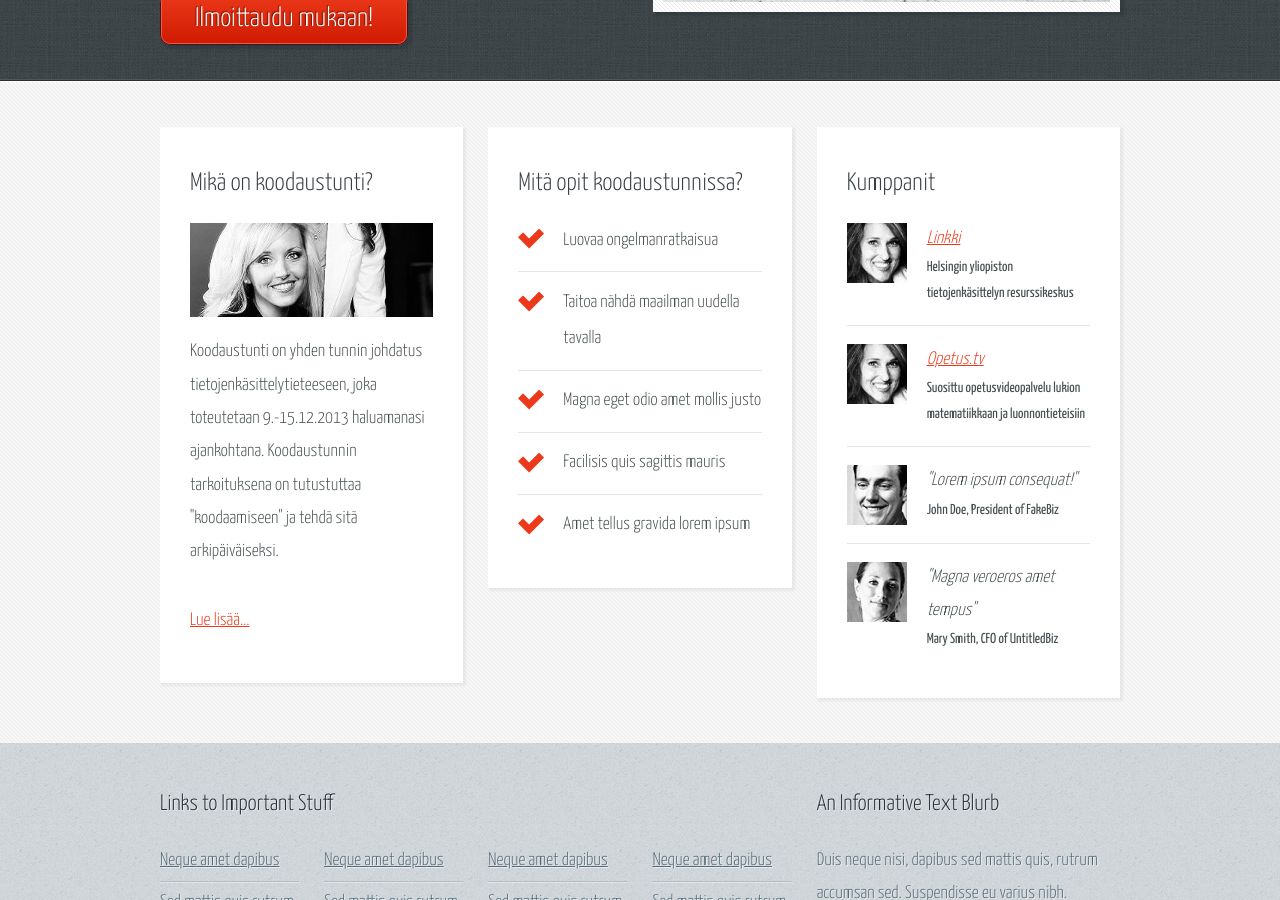
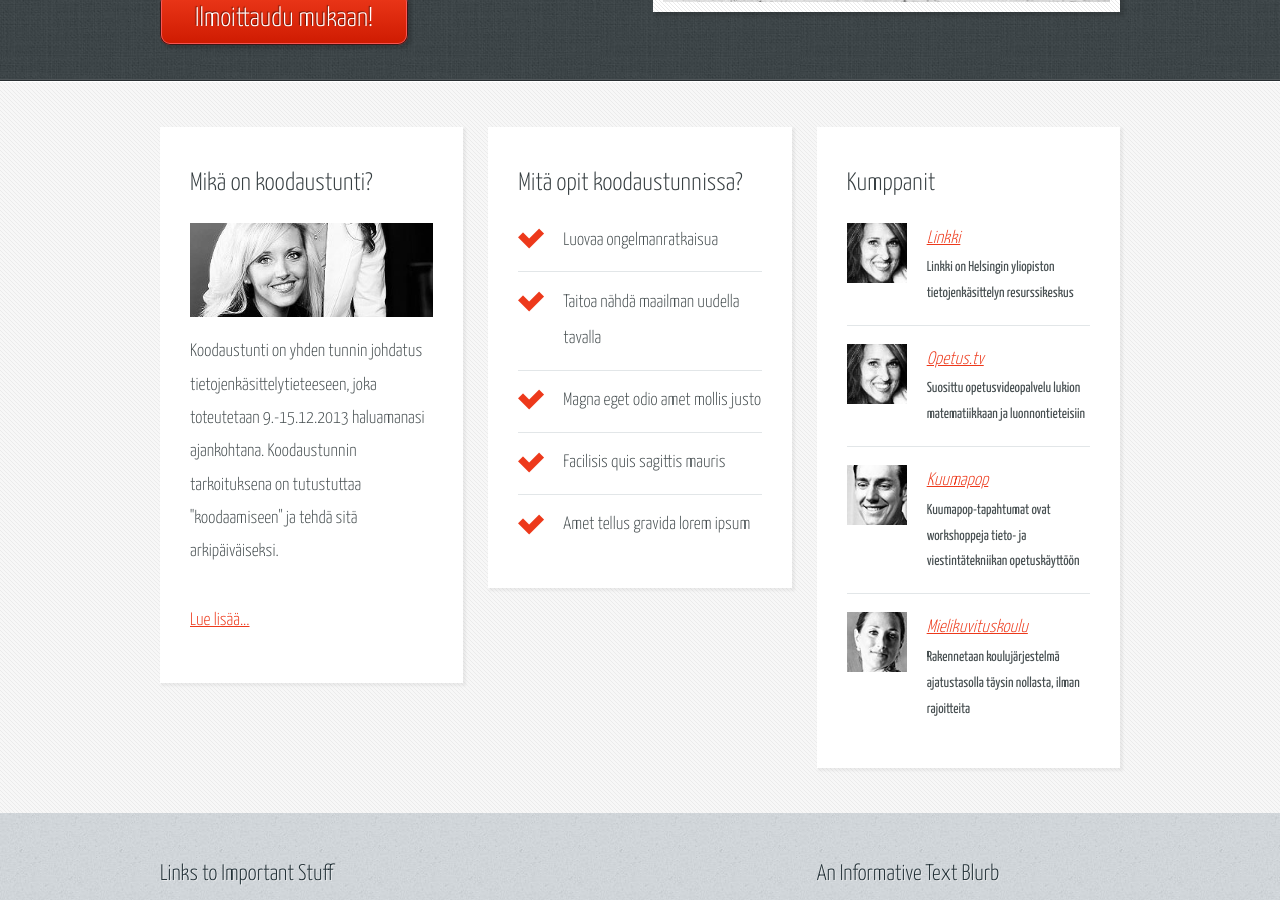
Before and after one commit to jannecederberg/koodaustunti.fi, a Jekyll site: the page built from index.html, in a window 1280 px wide and 900 px high, scrolled down 349 px. Built offline with Jekyll 4.4.1, drawn with Linux system fonts in a browser that asks for light colours; Markdown is read by kramdown in place of the engine named in the settings.

Commit message:
Etusivuun muutoksia ja CNAME beta.koodaustunti.fi

```diff
--- a/CNAME
+++ b/CNAME
@@ -1 +1 @@
-koodaustunti.fi
+beta.koodaustunti.fi
--- a/_layouts/default.html
+++ b/_layouts/default.html
@@ -187,7 +187,7 @@
                       <li>
                         <img src="images/pic06.jpg" alt="" />
                         <p><a href="http://linkki.cs.helsinki.fi/">Linkki</a></p>
-                        <span>Helsingin yliopiston tietojenkäsittelyn resurssikeskus</span>
+                        <span>Linkki on Helsingin yliopiston tietojenkäsittelyn resurssikeskus</span>
                       </li>
                       <li>
                         <img src="images/pic06.jpg" alt="" />
@@ -196,13 +196,13 @@
                       </li>
                       <li>
                         <img src="images/pic07.jpg" alt="" />
-                        <p>"Lorem ipsum consequat!"</p>
-                        <span>John Doe, President of FakeBiz</span>
+                        <p><a href="http://www.kuumapop.fi">Kuumapop</a></p>
+                        <span>Kuumapop-tapahtumat ovat workshoppeja tieto- ja viestintätekniikan opetuskäyttöön</span>
                       </li>
                       <li>
                         <img src="images/pic08.jpg" alt="" />
-                        <p>"Magna veroeros amet tempus"</p>
-                        <span>Mary Smith, CFO of UntitledBiz</span>
+                        <p><a href="http://www.mielikuvituskoulu.fi">Mielikuvituskoulu</a></p>
+                        <span>Rakennetaan koulujärjestelmä ajatustasolla täysin nollasta, ilman rajoitteita</span>
                       </li>
                     </ul>
                   </section>
```
